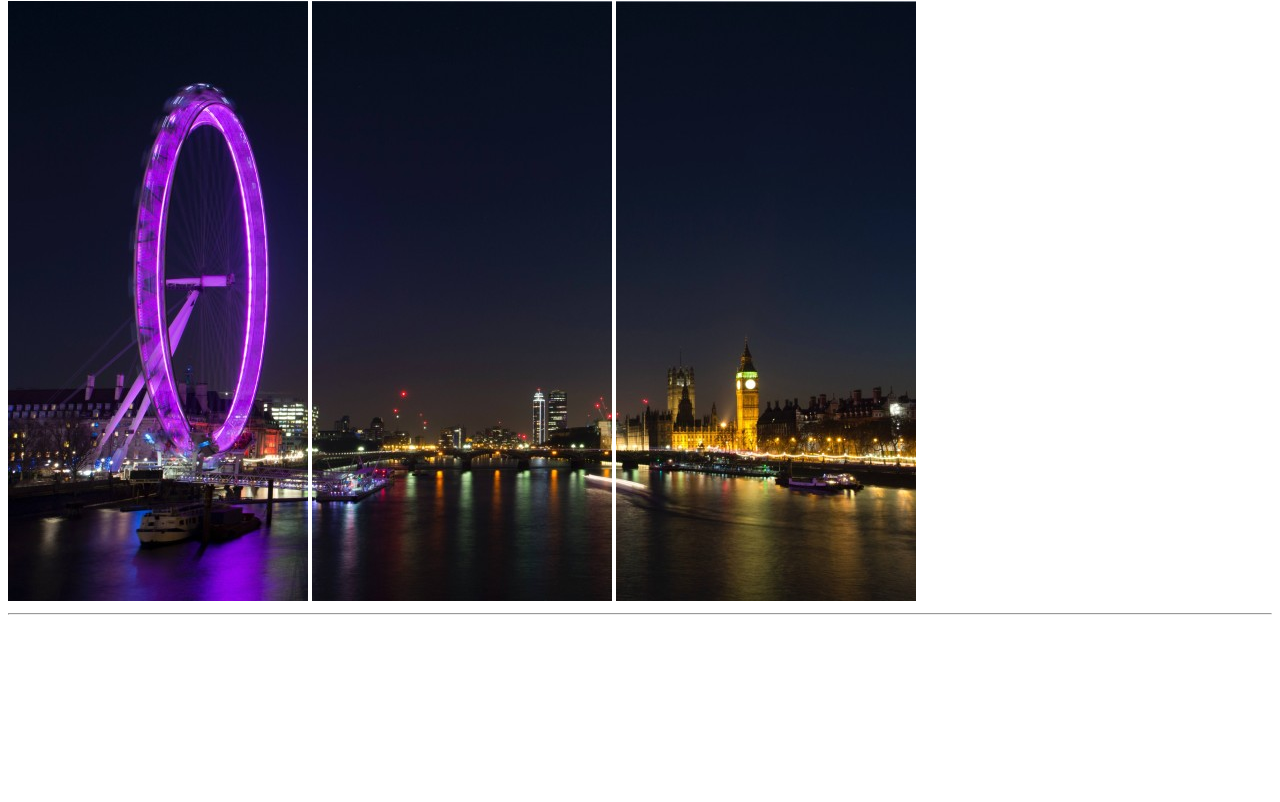
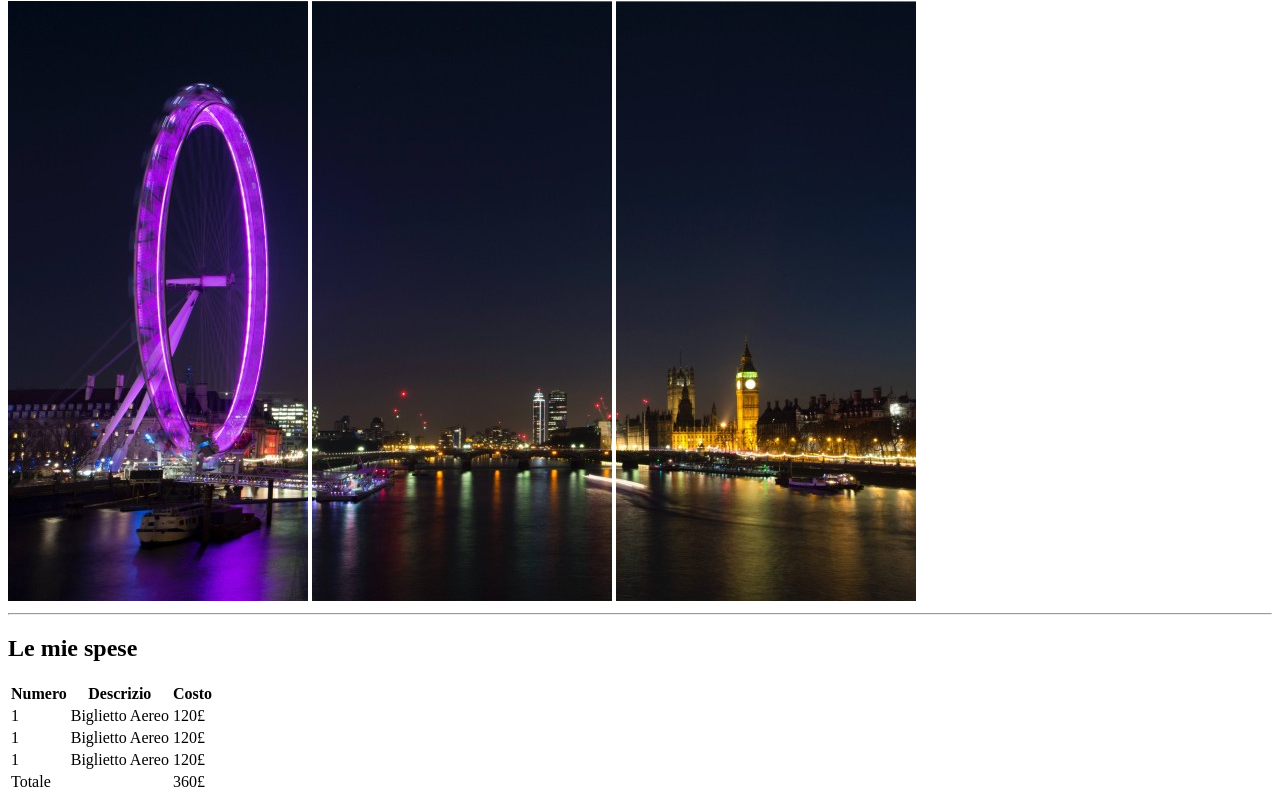
Before and after one commit to Fabrizio1919/html-london-trip, a plain HTML site: page index.html in a window 1280 px wide. Shown: the part 79-881 px from the top of the page. Before the commit the page ends 800 px from the top, so only its background shows below. Drawn offline with Linux system fonts and the light colour scheme.

Commit message:
part of the expense

```diff
--- a/index.html
+++ b/index.html
@@ -14,6 +14,43 @@
     <hr>
  </header>
 
+ <main>
+    <h2>Le mie spese</h2>
+    <table>
+     <thead>
+      <tr>
+        <th>Numero</th>
+        <th>Descrizio</th>
+        <th>Costo</th>
+      </tr>
+     </thead>
+     <tbody>
+        <tr>
+            <td>1</td>
+            <td>Biglietto Aereo</td>
+            <td>120£</td>
+        </tr>
+        <tr><td>1</td>
+            <td>Biglietto Aereo</td>
+            <td>120£</td>
+        </tr>
+        <tr>
+            <td>1</td>
+            <td>Biglietto Aereo</td>
+            <td>120£</td>
+        </tr>
+        <tr>
+            <td>Totale</td>
+            <td></td>
+            <td>360£</td>
+        </tr>
+     </tbody>
+    </table>
+
+
+
+
+ </main>
 
 
 
```
